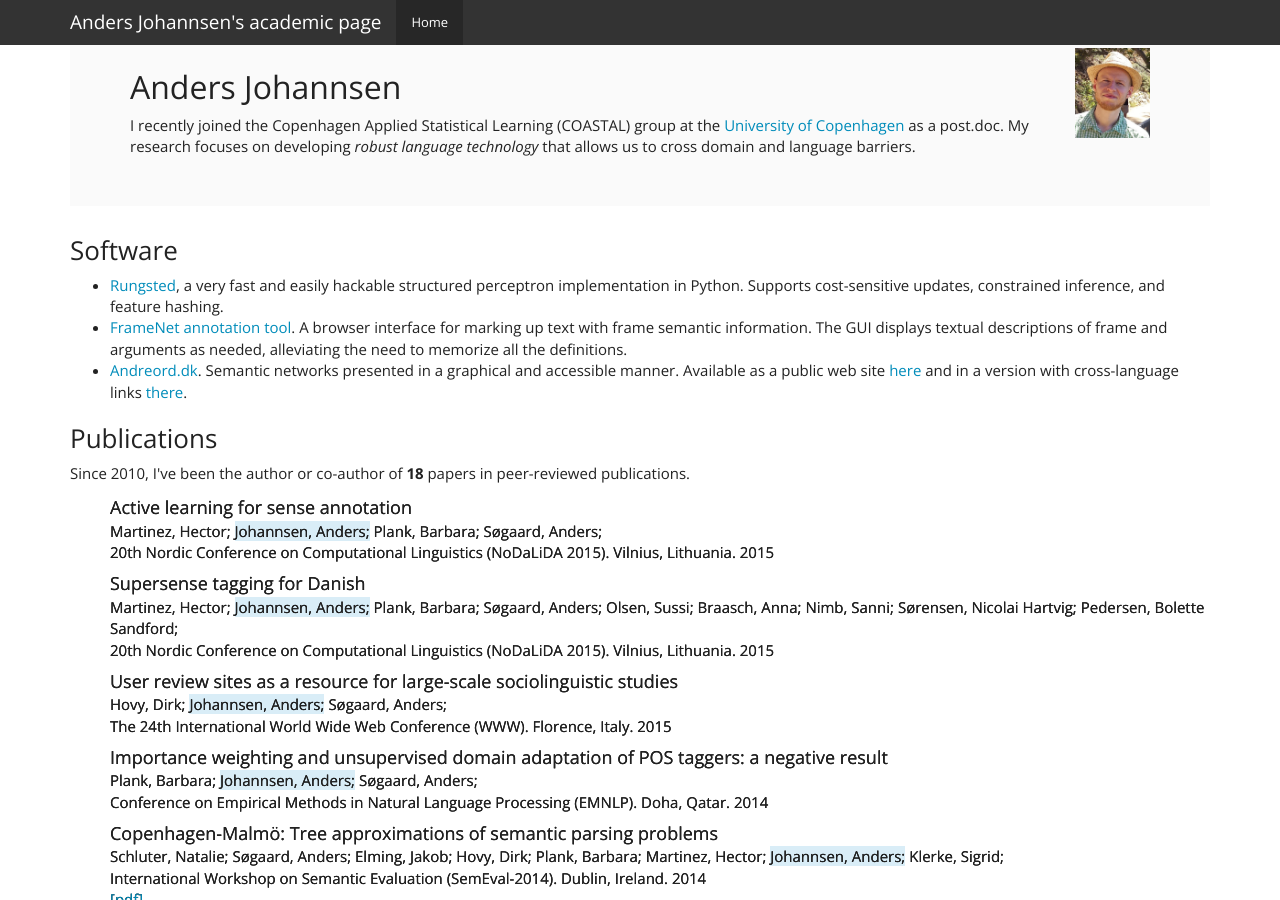
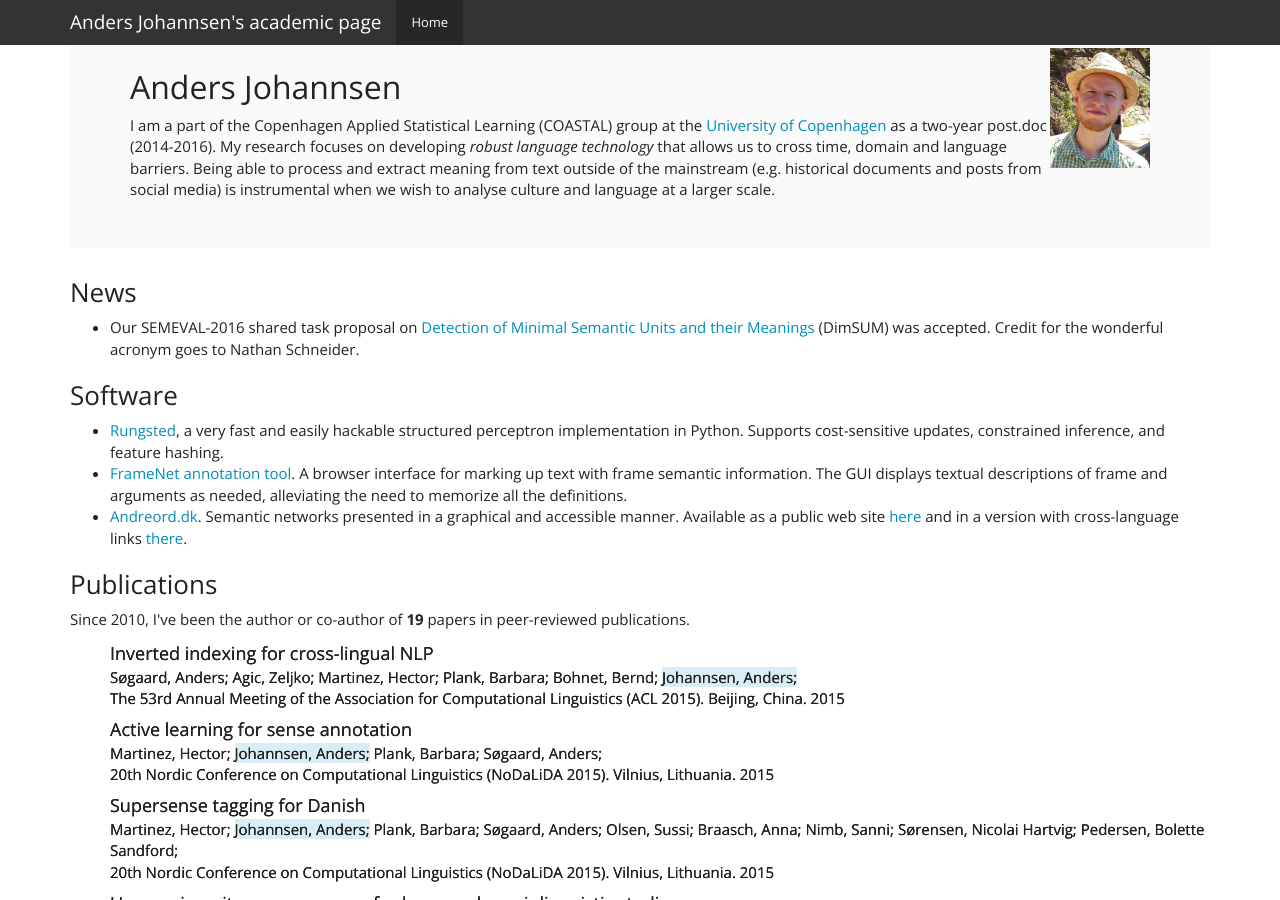
Before and after one commit to andersjo/andersjo.github.io, a Jekyll site: the page built from index.html, in a window 1280 px wide and 900 px high. Built offline with Jekyll 4.4.1, drawn with Linux system fonts in a browser that asks for light colours; nearby versions of some CDN libraries; library files that are not in the unit come from our copies; Markdown is read by kramdown in place of the engine named in the settings.

Commit message:
added publication

```diff
--- /dev/null
+++ b/Gemfile
@@ -0,0 +1,2 @@
+source 'https://rubygems.org'
+gem 'github-pages'
--- a/_data/publications.yml
+++ b/_data/publications.yml
@@ -1,3 +1,15 @@
+-
+  authors:
+  - Søgaard, Anders
+  - Agic, Zeljko
+  - Martinez, Hector
+  - Plank, Barbara
+  - Bohnet, Bernd
+  - Johannsen, Anders
+  title: "Inverted indexing for cross-lingual NLP"
+  venue: "The 53rd Annual Meeting of the Association for Computational Linguistics (ACL 2015)"
+  place: "Beijing, China"
+  year: 2015
 -
   authors:
   - Martinez, Hector
--- a/index.html
+++ b/index.html
@@ -5,14 +5,25 @@ title: Anders Johannsen's academic homepage
       <!-- Main component for a primary marketing message or call to action -->
       <div class="jumbotron">
         <div class="pull-right">
-          <img src="img/straw_hat.jpg" width="75"/>
+          <img src="img/straw_hat.jpg" width="100"/>
         </div>
 
         <h2>Anders Johannsen</h2>
 
-        I recently joined the Copenhagen Applied Statistical Learning (COASTAL) group at the <a href="http://ku.dk">University of Copenhagen</a> as a post.doc.
-        My research focuses on developing <em>robust language technology</em> that allows us to cross domain and language barriers.
+        I am a part of the Copenhagen Applied Statistical Learning (COASTAL) group at the <a href="http://ku.dk">University of Copenhagen</a> as a two-year post.doc (2014-2016).
+        My research focuses on developing <em>robust language technology</em> that allows us to cross time, domain and language barriers.
+        Being able to process and extract meaning from text outside of the mainstream (e.g. historical documents and posts from social media) is instrumental when we wish to analyse culture and language at a larger scale.
+
 </div>
+
+<h3>News</h3>
+
+
+<ul>
+  <li>
+    Our SEMEVAL-2016 shared task proposal on <a href="http://alt.qcri.org/semeval2016/">Detection of Minimal Semantic Units and their Meanings</a> (DimSUM) was accepted. Credit for the wonderful acronym goes to Nathan Schneider.
+  </li>
+</ul>
 
 
 <h3>Software</h3>
@@ -31,7 +42,7 @@ title: Anders Johannsen's academic homepage
 
 <h3>Publications</h3>
 
-<p>Since 2010, I've been the author or co-author of <strong>18</strong> papers in peer-reviewed publications.</p>
+<p>Since 2010, I've been the author or co-author of <strong>{{ site.data.publications | size }}</strong> papers in peer-reviewed publications.</p>
 
 <ul>
 {% for paper in site.data.publications %}
```
Also changed, not shown: _posts/2014-01-09-welcome-to-jekyll.markdown (deleted, +0 -24 lines).
